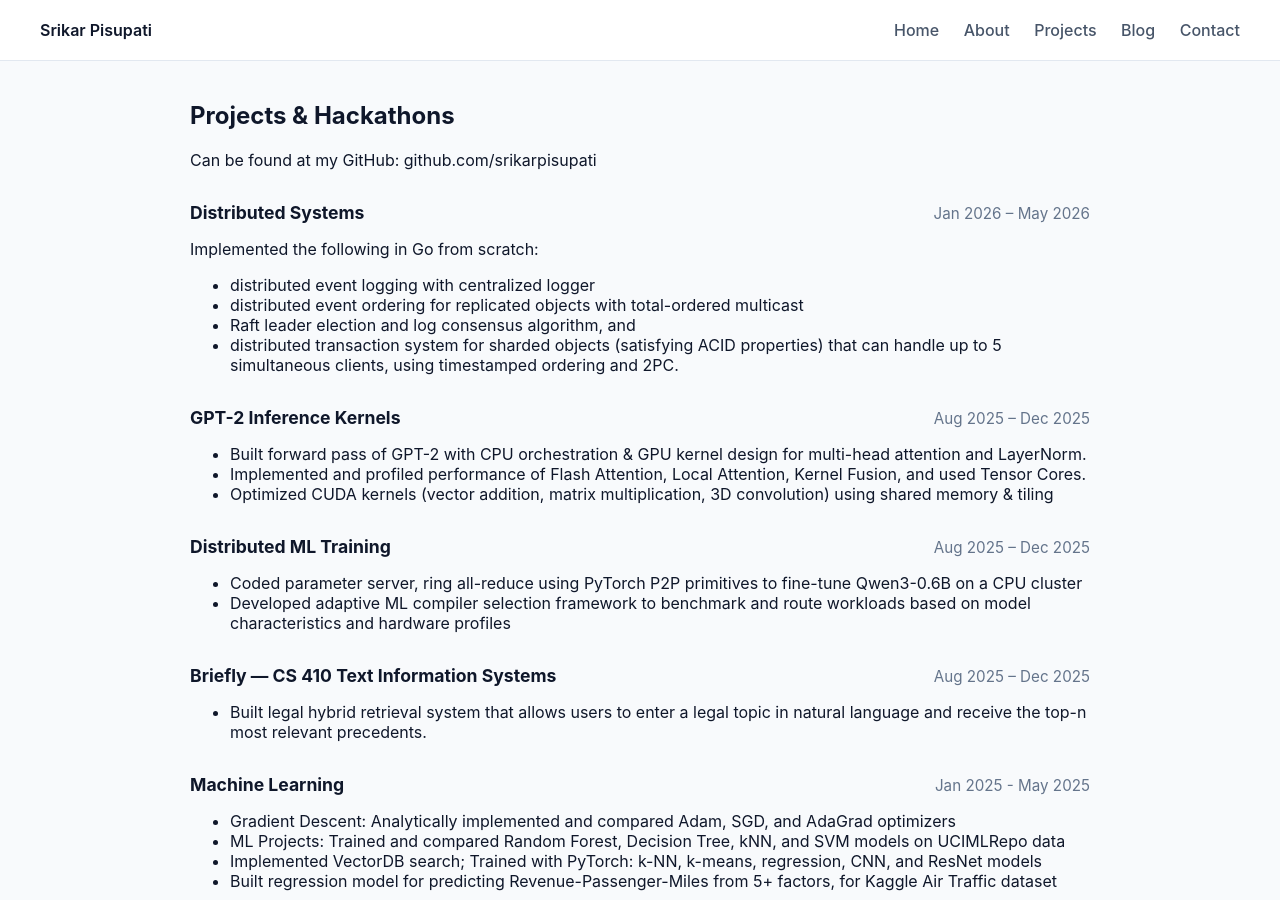
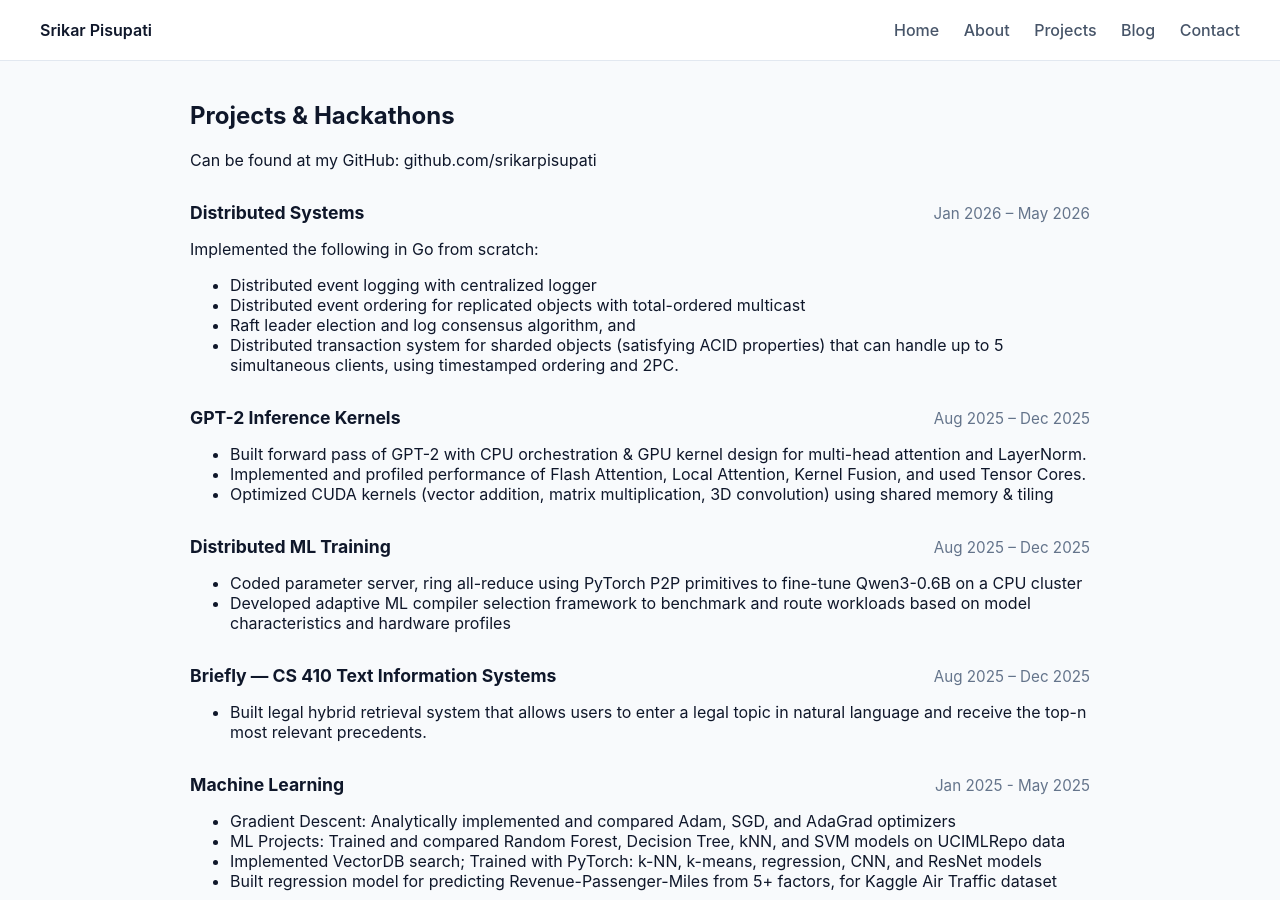
Before and after one commit to srikarpisupati/srikarpisupati.github.io, a Jekyll site: the page built from projects.md, in a window 1280 px wide and 900 px high. Built offline with Jekyll 4.4.1, drawn with Linux system fonts in a browser that asks for light colours.

```diff
--- a/projects.md
+++ b/projects.md
@@ -15,10 +15,10 @@ Can be found at my GitHub: github.com/srikarpisupati
 </div>
 
 Implemented the following in Go from scratch:
-* distributed event logging with centralized logger
-* distributed event ordering for replicated objects with total-ordered multicast
+* Distributed event logging with centralized logger
+* Distributed event ordering for replicated objects with total-ordered multicast
 * Raft leader election and log consensus algorithm, and
-* distributed transaction system for sharded objects (satisfying ACID properties) that can handle up to 5 simultaneous clients, using timestamped ordering and 2PC.
+* Distributed transaction system for sharded objects (satisfying ACID properties) that can handle up to 5 simultaneous clients, using timestamped ordering and 2PC.
 
 <div class="project-header">
   <h4>GPT-2 Inference Kernels</h4>
```
